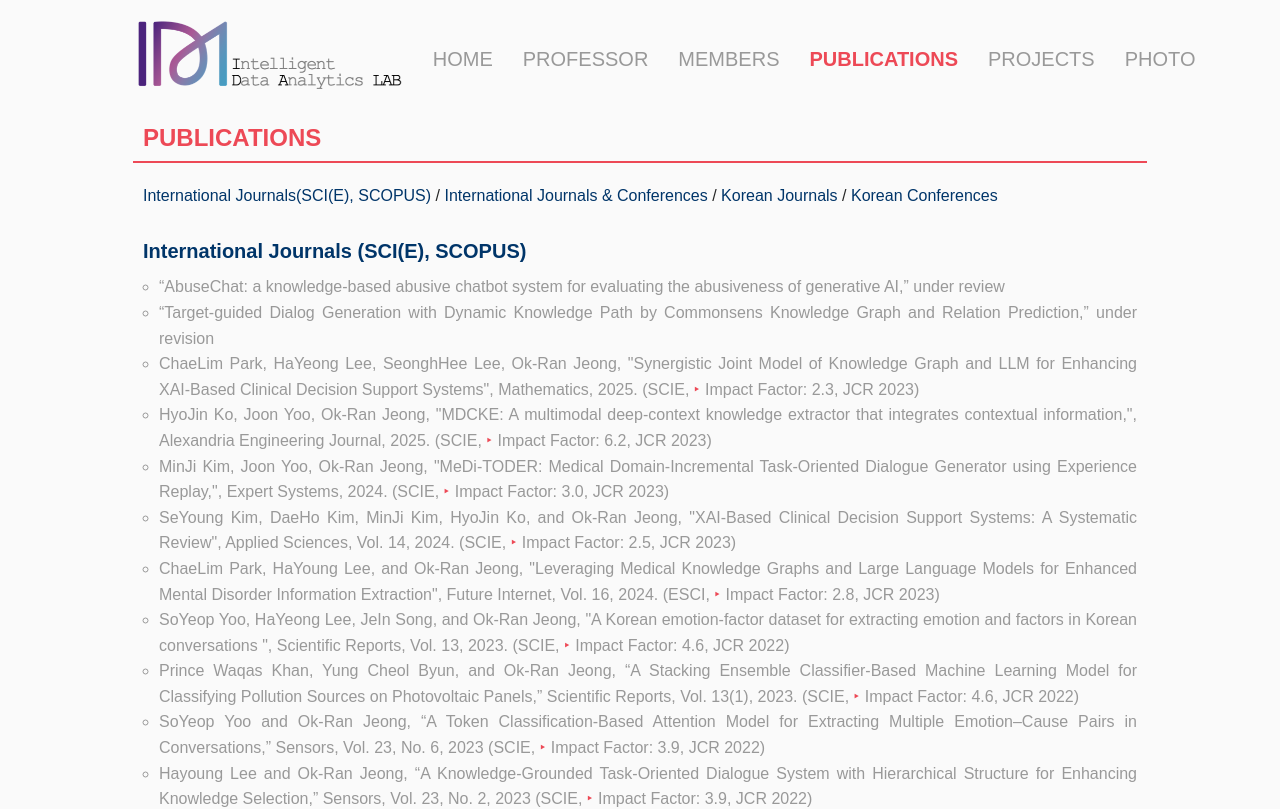
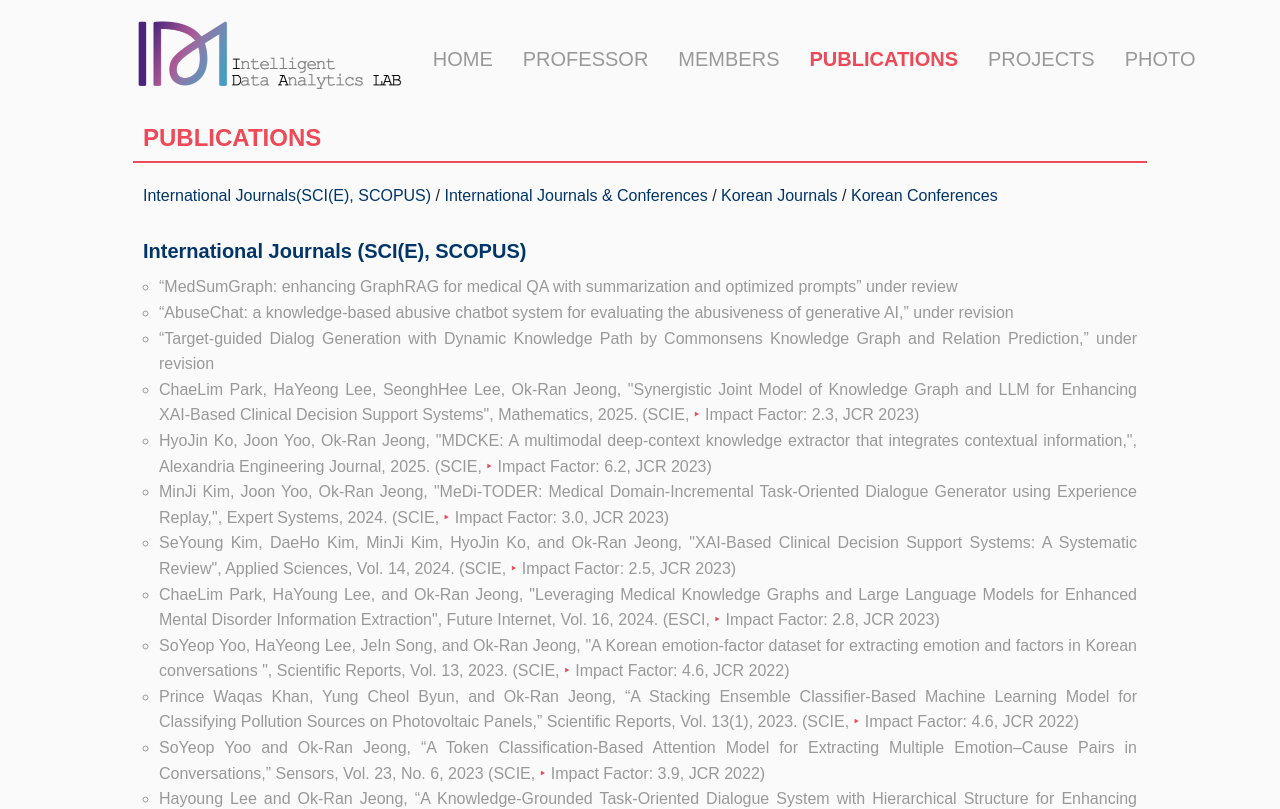
Before and after one commit to IDALab-Gachon/idalab, a React (Create React App) app: page /publications in a window 1280 px wide. Shown: the top 809 px of the page. Built offline with nearby package versions, Linux system fonts and the light colour scheme.

Commit message:
publication 수정정

```diff
--- a/src/Pages/Publications.js
+++ b/src/Pages/Publications.js
@@ -75,7 +75,10 @@ const Publications = () => {
           <ListTitle>International Journals (SCI(E), SCOPUS)</ListTitle>
           <PubList>
             <PubListItem>
-              “AbuseChat: a knowledge-based abusive chatbot system for evaluating the abusiveness of generative AI,” under review
+              “MedSumGraph: enhancing GraphRAG for medical QA with summarization and optimized prompts” under review
+            </PubListItem>
+            <PubListItem>
+              “AbuseChat: a knowledge-based abusive chatbot system for evaluating the abusiveness of generative AI,” under revision
             </PubListItem>
             <PubListItem>
               “Target-guided Dialog Generation with Dynamic Knowledge Path by Commonsens Knowledge Graph and Relation Prediction,” under revision
```
